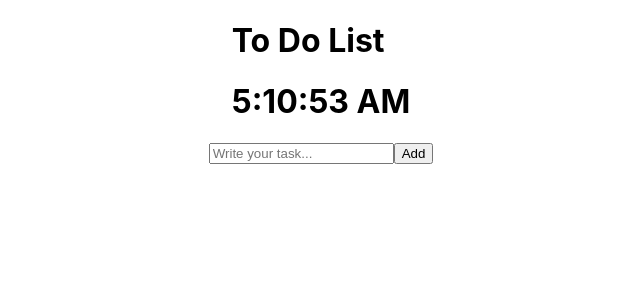
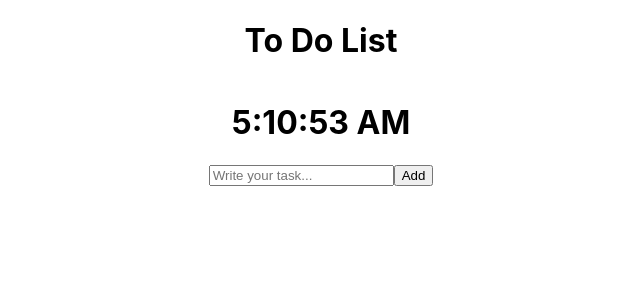
Before and after one commit to keonoh00/basics, a React (Create React App) app in the folder todolist/: page / in a window 1280 px wide. Shown: the top 300 px of the page, without its empty margins (319-959 px from the left). Built offline with nearby package versions, Linux system fonts and the light colour scheme.

Commit message:
Adjust styling of Header

```diff
--- a/todolist/src/App.js
+++ b/todolist/src/App.js
@@ -6,7 +6,6 @@ import { Header } from './components/Header/Header';
 
 function App() {
   const [toDoList, setToDoList] = useState([])
-
 
   const onUpdateToDoList = (toDo) => {
     setToDoList([toDo, ...toDoList])
--- a/todolist/src/components/Header/Header.css
+++ b/todolist/src/components/Header/Header.css
@@ -0,0 +1,6 @@
+.header-container {
+  display: flex;
+  flex-direction: column;
+  padding: 0 2rem;
+  align-items: center;
+}
--- a/todolist/src/components/Header/Header.js
+++ b/todolist/src/components/Header/Header.js
@@ -1,3 +1,4 @@
+import "./Header.css";
 import React, { useEffect, useState } from "react";
 
 export const Header = () => {
```
